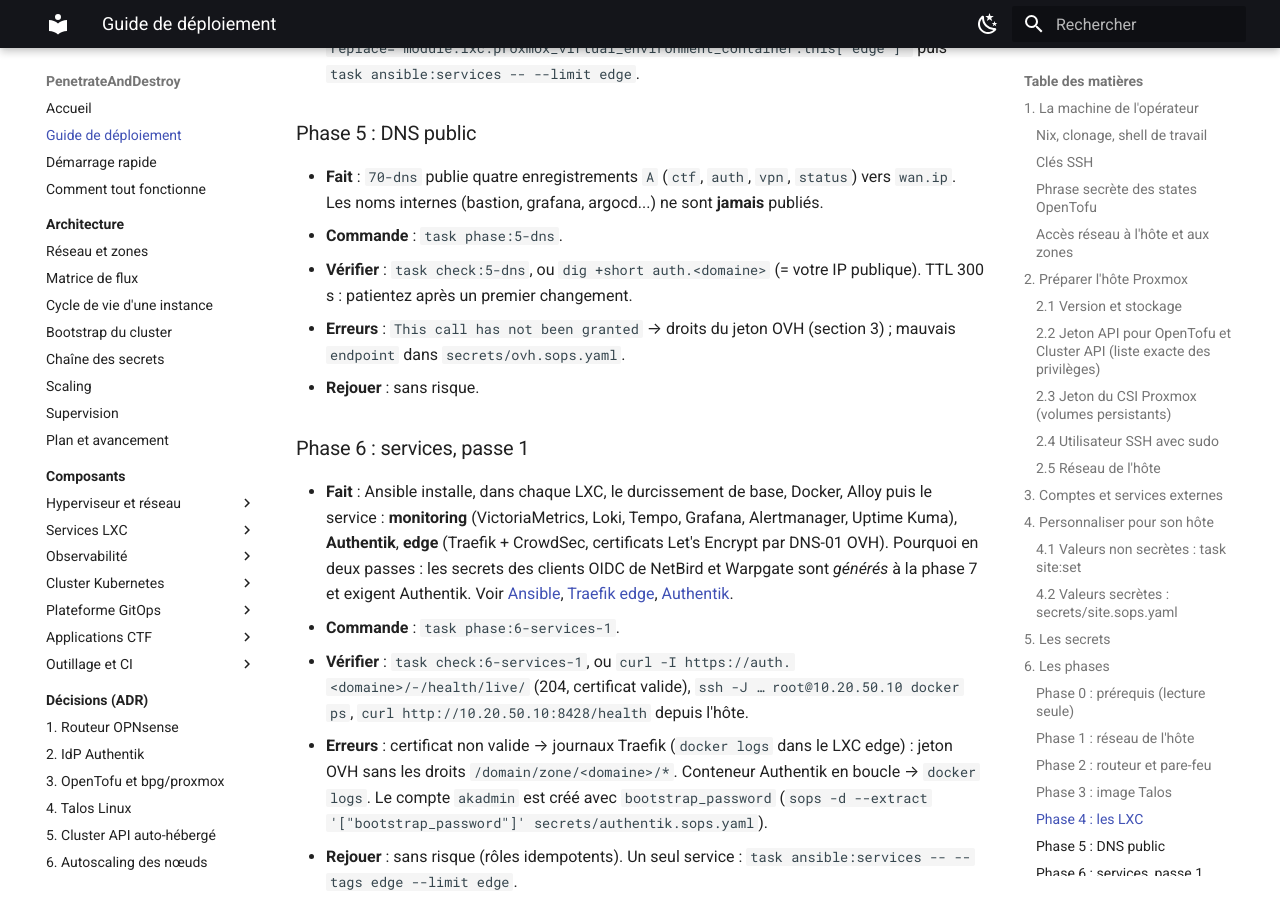
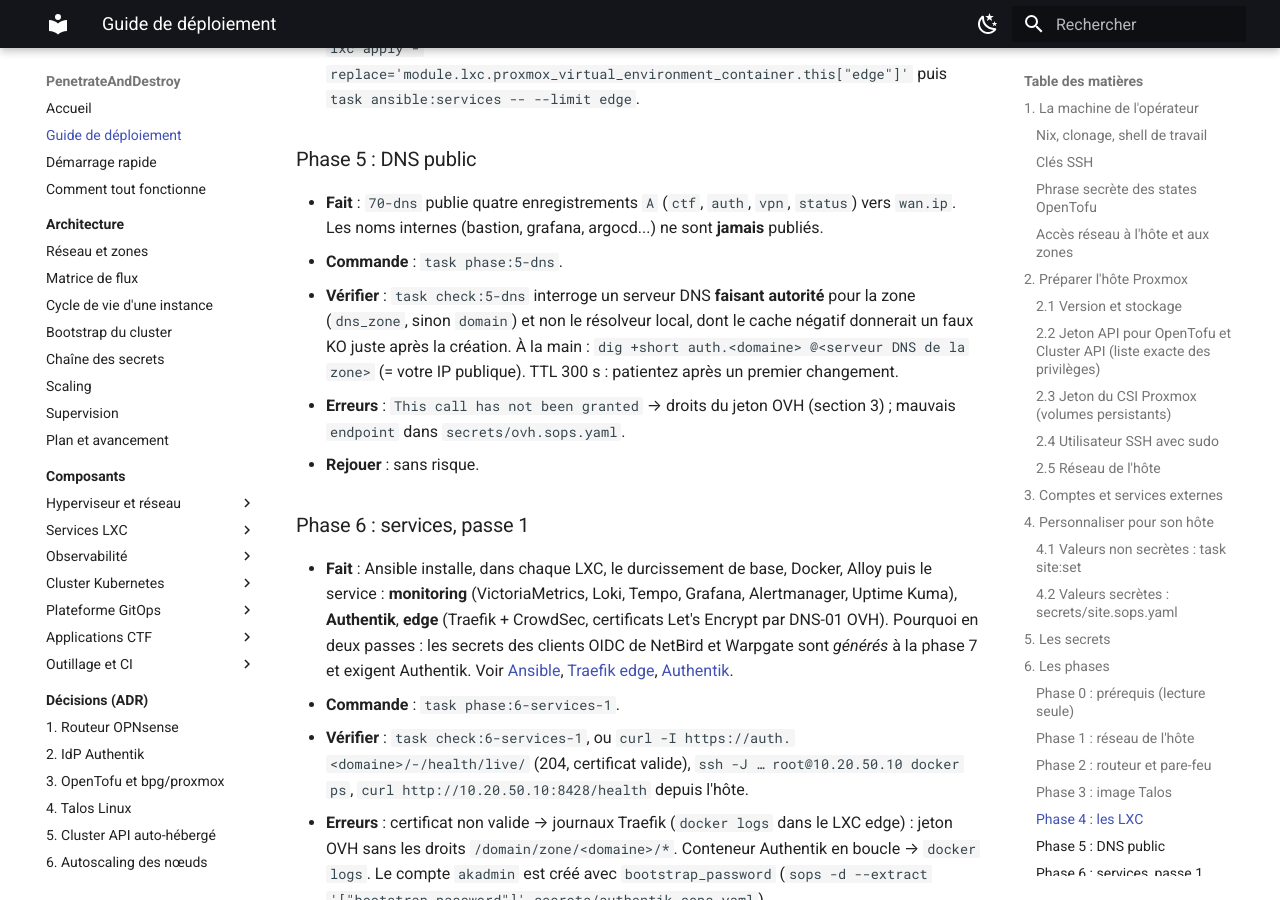
Before and after one commit to kim-tsr/penetrate-and-destroy, an MkDocs documentation site: the page built from docs/guide-deploiement.md, in a window 1280 px wide and 900 px high, scrolled down 14665 px. Built offline with MkDocs 1.6.1 and Material for MkDocs 9.7.7, drawn with Linux system fonts in a browser that asks for light colours; some of the changed text lies outside the part shown.

Commit message:
docs: blocage par défaut d'OPNsense et vérification DNS faisant autorité

```diff
--- a/docs/guide-deploiement.md
+++ b/docs/guide-deploiement.md
@@ -362,7 +362,7 @@
 
 - **Fait** : `10-router` télécharge l'image OPNsense (somme de contrôle épinglée), construit sur **votre poste** un ISO contenant `config.xml`, le dépose sur l'hôte, crée la VM `200` (`10.20.10.1`),
   puis pilote sa console série pour déclencher l'import de la configuration. La tâche attend ensuite que la GUI réponde, pose sur l'hôte la **route vers les zones** (rôle `host-tuning`, tag `host_route` : unité `pad-route.service`, permanente et idempotente ; `task host:route`),
-  et `60-opnsense-rules` installe la matrice de flux (deny all par défaut, règles « automation » par zone). Détail : [OPNsense](composants/opnsense.md), [Matrice de flux](architecture/flux.md).
+  et `60-opnsense-rules` installe la matrice de flux (blocage par défaut intégré d'OPNsense, journalisé, et règles « automation » par zone). Détail : [OPNsense](composants/opnsense.md), [Matrice de flux](architecture/flux.md).
 - **Commande** : `task phase:2-routeur`. Pour la partie règles, l'API d'OPNsense doit être joignable : tunnel de la section 1 et `export TF_VAR_opnsense_uri=https://127.0.0.1:8443`.
 - **Créé** : VM `200` (OPNsense) avec ses redirections de ports WAN (dans le `config.xml` importé : l'API NAT du provider n'existe qu'à partir d'OPNsense 26.1), règles de pare-feu (stack 60).
 - **Vérifier** : `task check:2-routeur`, ou `qm list` (VM 200 `running`), `ping -c1 10.20.10.1` depuis l'hôte, `ip route get 10.20.60.5` (doit passer `via 10.20.10.1`).
@@ -401,7 +401,7 @@
 
 - **Fait** : `70-dns` publie quatre enregistrements `A` (`ctf`, `auth`, `vpn`, `status`) vers `wan.ip`. Les noms internes (bastion, grafana, argocd...) ne sont **jamais** publiés.
 - **Commande** : `task phase:5-dns`.
-- **Vérifier** : `task check:5-dns`, ou `dig +short auth.<domaine>` (= votre IP publique). TTL 300 s : patientez après un premier changement.
+- **Vérifier** : `task check:5-dns` interroge un serveur DNS **faisant autorité** pour la zone (`dns_zone`, sinon `domain`) et non le résolveur local, dont le cache négatif donnerait un faux KO juste après la création. À la main : `dig +short auth.<domaine> @<serveur DNS de la zone>` (= votre IP publique). TTL 300 s : patientez après un premier changement.
 - **Erreurs** : `This call has not been granted` → droits du jeton OVH (section 3) ; mauvais `endpoint` dans `secrets/ovh.sops.yaml`.
 - **Rejouer** : sans risque.
 
@@ -601,6 +601,7 @@
 | `tofu` (phase 2) : `unable to authenticate user ... over SSH to "<IP>:22" ... i/o timeout` | le provider se connecte à `ssh_host` (et non à l'adresse annoncée par l'API Proxmox) : vérifier `ssh_host` dans `secrets/site.sops.yaml` (adresse joignable depuis le poste, ex. IP VPN) et que le dépôt est à jour |
 | Phase 4 : LXC `running` mais SSH injoignable (Ansible : « SSH injoignable ») | vérifier que la règle **M0** est appliquée : `task tofu:apply-stack STACK=60-opnsense-rules` (le rebond passe par l'IP mgmt de l'hôte). Voir le journal pf sur OPNsense : `tcpdump -n -e -i pflog0 host <IP du LXC>` |
 | Phase 4 (LXC) : `unable to create CT ... zfs error: cannot mount '...subvol-...': no mountpoint set` | le dataset ZFS du stockage des VM a `mountpoint=none` : `zfs set mountpoint=/<dataset> <dataset>` sur l'hôte (2.1), puis relancer la phase |
+| Phase 5 OK, mais le navigateur ou le poste ne résout pas encore le nom | cache négatif du résolveur local : attendre le TTL négatif de la zone ou vider le cache DNS du poste |
 | `kubectl` : `connection refused` / délai | route de votre poste vers `10.20.60.0/24` ; VIP `10.20.60.5` ; VM allumées |
 | Une phase échoue à mi-chemin | la corriger puis relancer **la même phase** ; elle reprend là où elle s'est arrêtée |
 | Savoir où l'on en est | `task status` (rapide) ou `task status -- --live` (contacte l'hôte) |
```
Also changed, not shown: docs/composants/index.md (+1 -1 lines), docs/composants/opnsense.md (+1 -1 lines), docs/composants/tofu-opnsense.md (+3 -1 lines), 1 other file.
